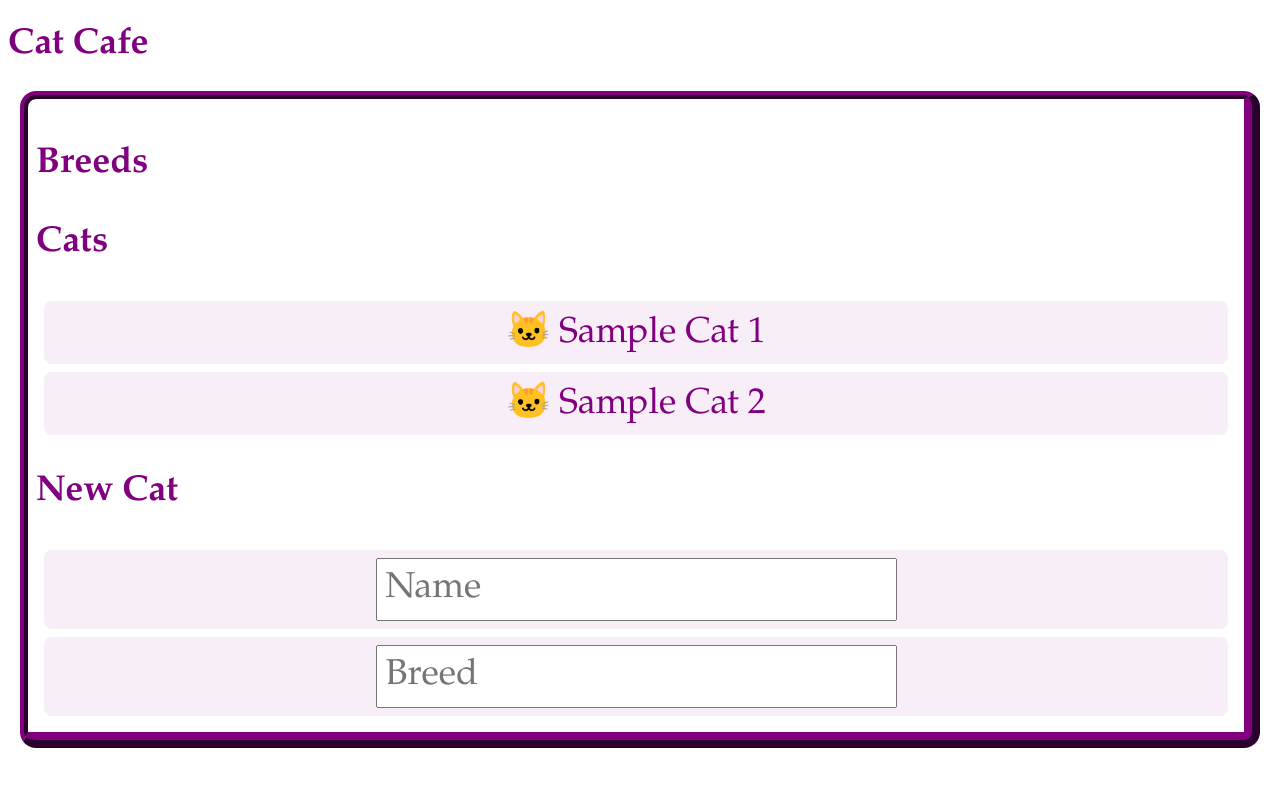
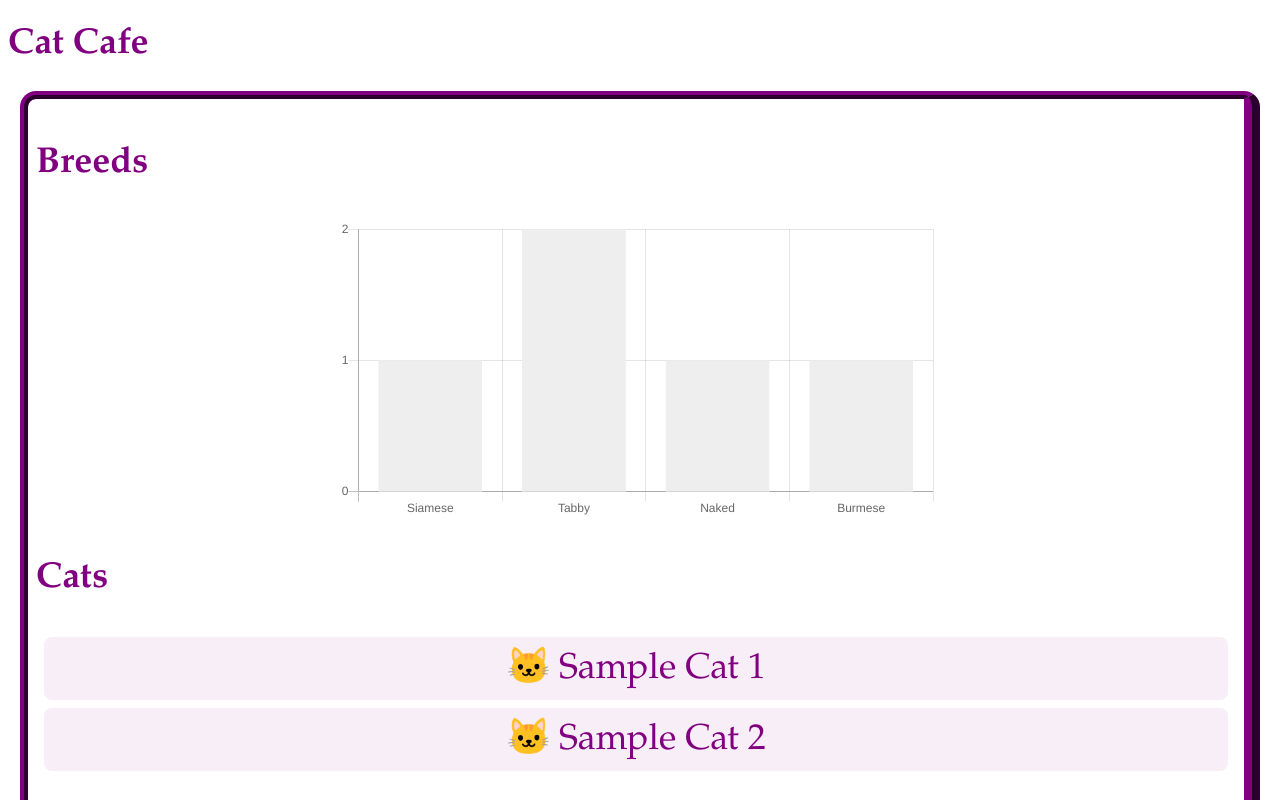
Before and after one commit to shijing0628/cat-cafe-js, a plain HTML site: page index.html in a window 1280 px wide. Shown: the top 800 px of the page. Drawn offline with nearby package versions, Linux system fonts and the light colour scheme.

Commit message:
get basic chart up & running

```diff
--- a/index.css
+++ b/index.css
@@ -42,3 +42,8 @@ input:focus {
 input {
     padding: 1vmin;
 }
+
+canvas {
+    max-width: 25rem;
+    margin: auto;
+}
--- a/index.html
+++ b/index.html
@@ -5,12 +5,16 @@
     <meta name="viewport" content="width=device-width, initial-scale=1.0">
     <title>Cat Cafe JS</title>
     <link href="index.css" rel="stylesheet">
+    <script src="https://cdn.jsdelivr.net/npm/chart.js@2.8.0"></script>
+    <script src="https://code.jquery.com/jquery-3.5.1.min.js" integrity="sha256-9/aliU8dGd2tb6OSsuzixeV4y/faTqgFtohetphbbj0=" crossorigin="anonymous"></script>
+    <script src="index.js"></script>
 </head>
 <body>
     <header><h1>Cat Cafe</h1></header>
     <main>
-        <section>
+        <section class="chart">
             <h3>Breeds</h3>
+            <canvas id="canvas"></canvas>
         </section>
         <section class="cat">
             <h3>Cats</h3>
--- a/index.js
+++ b/index.js
@@ -0,0 +1,87 @@
+let cats = [];
+
+let breeds = [];
+
+let breedNumbers = [];
+
+const getBreeds = cats => {
+    const breeds = new Set();
+    cats.forEach(cat => breeds.add(cat.breed));
+    return Array.from(breeds);
+}
+
+const getBreedNumbers = (breeds, cats) => {
+    let numbers = [];
+    numbers = breeds.map( breed =>
+        cats.reduce((n, cat) =>
+            breed === cat.breed ? n+1 : n
+        , 0)
+    );
+    return numbers;
+}
+
+function getCats() {
+    return [
+        {
+          "id": "287e3da1-c4b2-4ec3-ae18-39bdd5903f3a",
+          "name": "Tuna",
+          "breed": "Siamese"
+        },
+        {
+          "id": "2823c2e1-9cbf-470a-88dc-bc8691f4d65f",
+          "name": "Chester",
+          "breed": "Tabby"
+        },
+        {
+          "id": "2f6a0a8b-1fd4-4294-b7e5-21857903fa99",
+          "name": "Blue",
+          "breed": "Naked"
+        },
+        {
+          "id": "76084262-9ee3-40af-ab29-fa1ce6cb99a8",
+          "name": "Cindy",
+          "breed": "Tabby"
+        },
+        {
+          "id": "305eb915-1c40-4db7-928a-abbf1014ab6d",
+          "name": "Sally",
+          "breed": "Burmese"
+        }
+      ];
+}
+
+$('document').ready(function(){
+    cats = getCats();
+    breeds = getBreeds(cats);
+    numbers = getBreedNumbers(breeds, cats);
+
+    const dataSet = {
+        labels: breeds,
+        datasets:[{
+            backgroundColor: '#eeeeee',
+            borderColor: '#eeeeee',
+            borderWidth: 1,
+            data: numbers
+        }]
+    };
+
+    const ctx = document.getElementById('canvas').getContext('2d');
+    const breedBar = new Chart(ctx, {
+        type: 'bar',
+        data: dataSet,
+        options: {
+            responsive: true,
+            legend: {
+                display: false
+            },
+            scales: {
+                yAxes: [{
+                    ticks: {
+                        beginAtZero: true,
+                        precision: 0
+                    }
+                }]
+            }
+        }
+    });
+});
```
